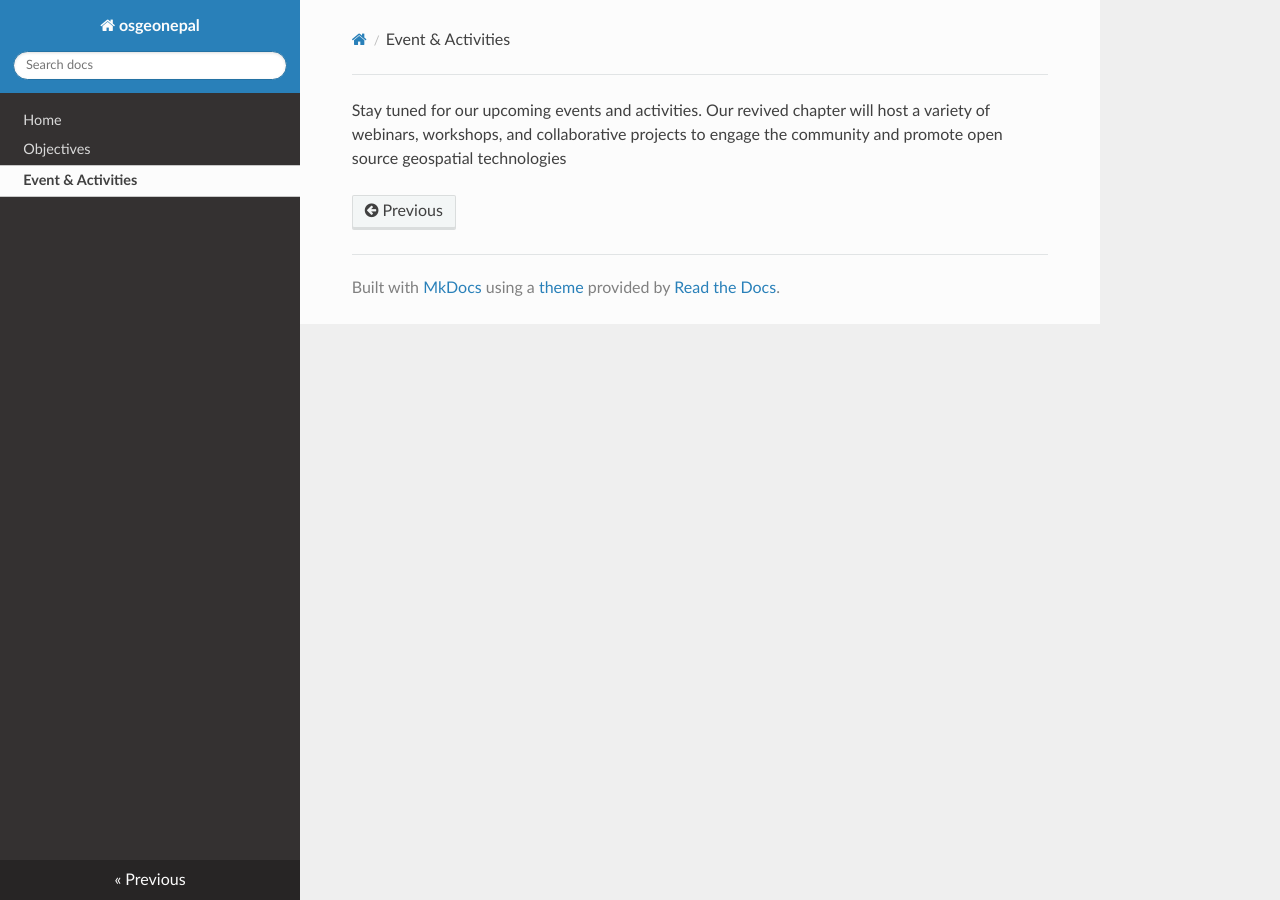
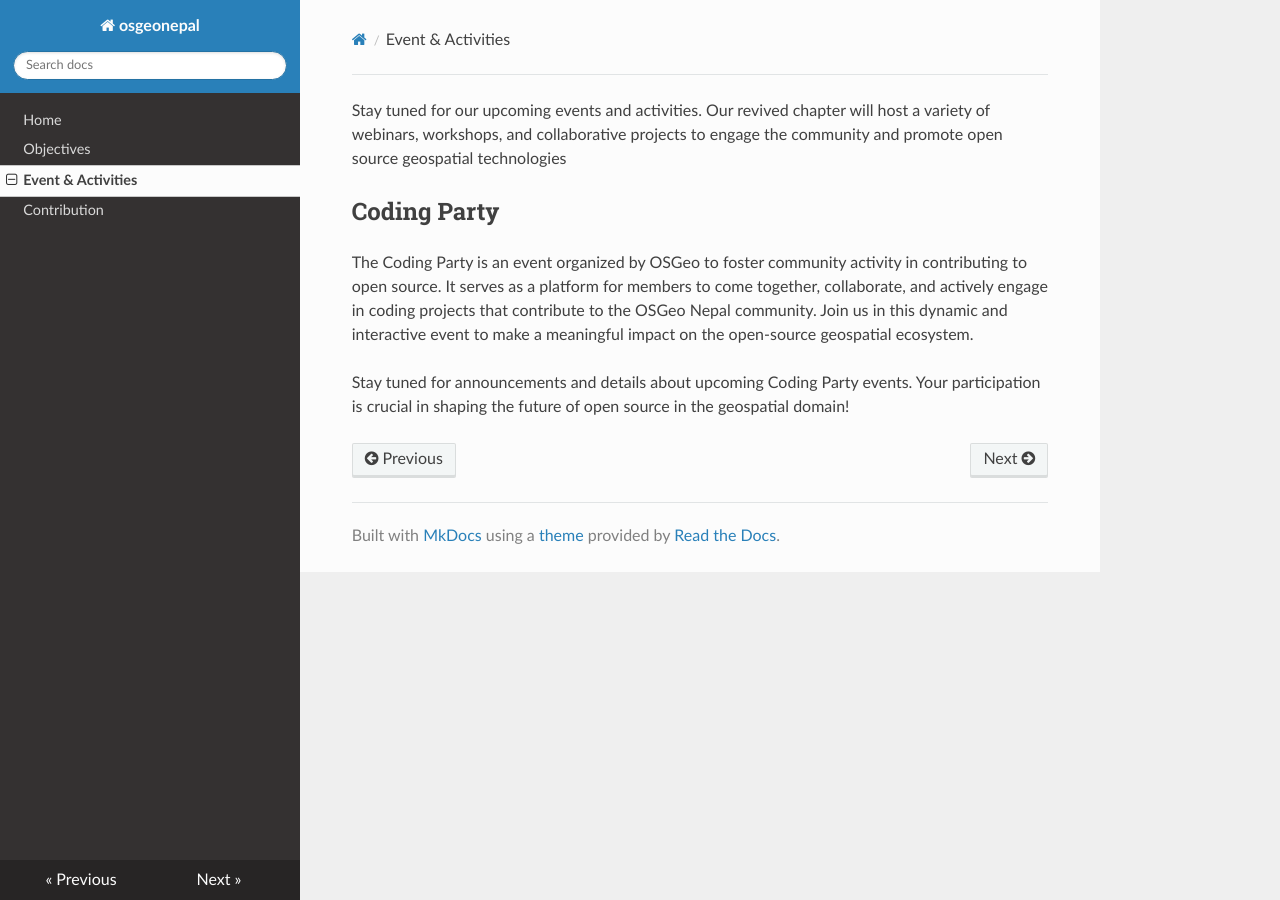
Before and after one commit to osgeonepal/osgeonepal.github.io, an MkDocs documentation site: the page built from docs/event.md, in a window 1280 px wide. Built offline with MkDocs 1.6.1, drawn with Linux system fonts in a browser that asks for light colours; nearby versions of some CDN libraries.

Commit message:
added contribution page

```diff
--- a/docs/event.md
+++ b/docs/event.md
@@ -1 +1,7 @@
 Stay tuned for our upcoming events and activities. Our revived chapter will host a variety of webinars, workshops, and collaborative projects to engage the community and promote open source geospatial technologies
+
+## Coding Party
+
+The Coding Party is an event organized by OSGeo to foster community activity in contributing to open source. It serves as a platform for members to come together, collaborate, and actively engage in coding projects that contribute to the OSGeo Nepal community. Join us in this dynamic and interactive event to make a meaningful impact on the open-source geospatial ecosystem.
+
+Stay tuned for announcements and details about upcoming Coding Party events. Your participation is crucial in shaping the future of open source in the geospatial domain!
--- a/mkdocs.yml
+++ b/mkdocs.yml
@@ -4,4 +4,5 @@
   - Home: index.md
   - Objectives: objectives.md
   - Event & Activities: event.md
+  - Contribution: contribution.md
 theme: readthedocs
```
Also changed, not shown: docs/contribution.md (added, +8 -0 lines).
